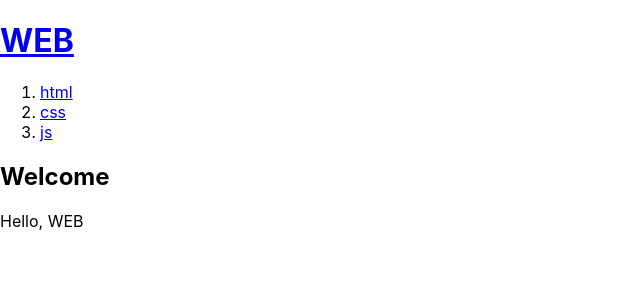
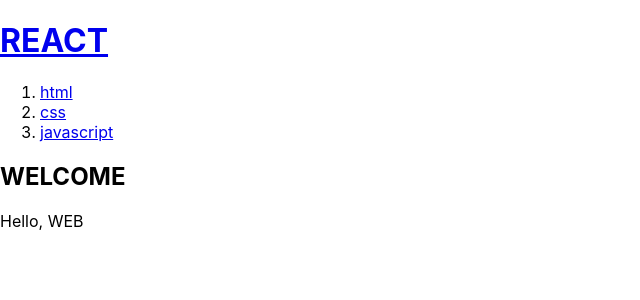
Before and after one commit to heeyeon9578/myFirstReact, a React (Create React App) app: page / in a window 1280 px wide. Shown: the top 300 px of the page, without its empty margins (0-640 px from the left). Built offline with nearby package versions, Linux system fonts and the light colour scheme; the HTML template or start-up script is replaced by a standard one.

Commit message:
fix: props

```diff
--- a/src/App.js
+++ b/src/App.js
@@ -1,33 +1,42 @@
 import logo from './logo.svg';
 import './App.css';
 
-function Header(){
+function Header(props){
+  console.log('props',props,props.title);
   return <header>
-    <h1><a href="/">WEB</a></h1>
+    <h1><a href="/">{props.title}</a></h1>
   </header>
 }
-function Nav(){
+function Nav(props){
+  const lis=[  ]
+  for(let i=0; i<props.topics.length; i++){
+    let t=props.topics[i];
+    lis.push(<li key={t.id}><a href={'/read/'+t.id}>{t.title}</a></li>)
+  }
   return <nav>
     <ol>
-      <li><a href="/read/1">html</a></li>
-      <li><a href="/read/2">css</a></li>
-      <li><a href="/read/3">js</a></li>
+      {lis}
     </ol>
   </nav>
 }
-function Article(){
+function Article(props){
   return <article>
-    <h1>Welcome</h1>
-    Hello, WEB
+    <h1>{props.title}</h1>
+    {props.body}
   </article>
 }
 
 function App() {
+  const topics=[
+    {id:1, title:'html', body:'html is ...'},
+    {id:2, title:'css', body:'css is ...'},
+    {id:3, title:'javascript', body:'javascript is ...'}
+  ]
   return (
     <div>
-      <Header></Header>
-      <Nav></Nav>
-      <Article></Article>
+      <Header title="REACT"></Header>
+      <Nav topics={topics}></Nav>
+      <Article title="WELCOME" body="Hello, WEB"></Article>
     </div>
 
   );
```
